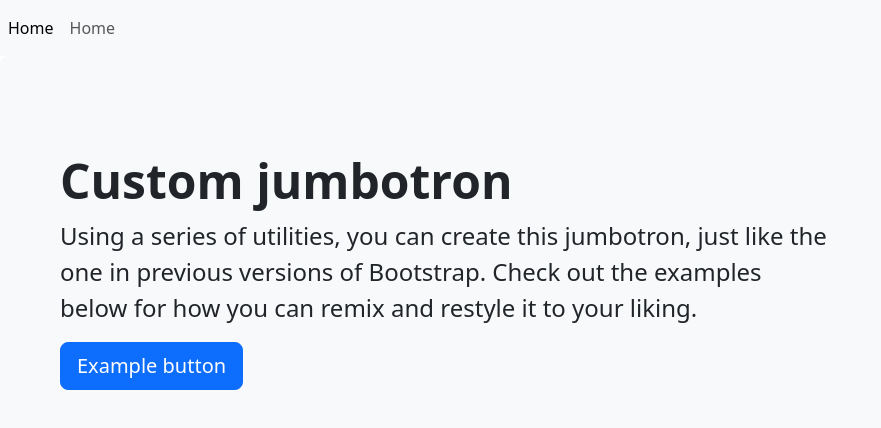
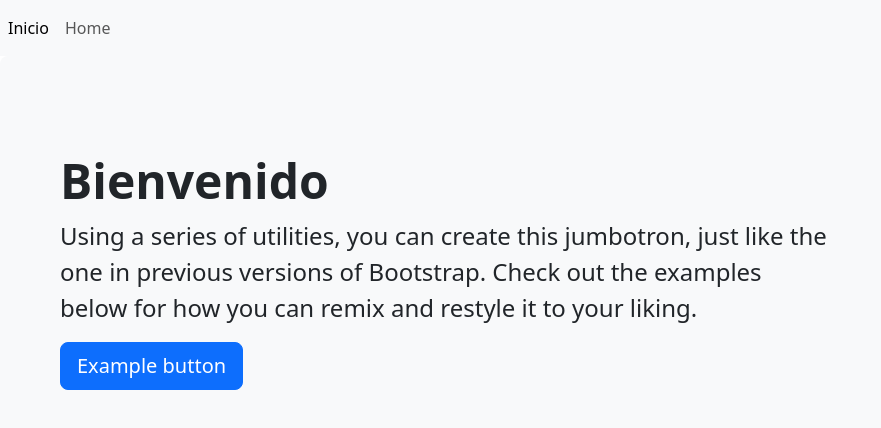
Before and after one commit to Sanhiscio/GIT_Pruebas, a plain HTML site: page index.html in a window 1280 px wide. Shown: the whole page, without its empty margins (0-881 px from the left). Drawn offline with nearby package versions, Linux system fonts and the light colour scheme.

Commit message:
Actualizar texto de navegación y encabezado en index.html

```diff
--- a/index.html
+++ b/index.html
@@ -22,7 +22,7 @@
         <nav class="navbar navbar-expand navbar-light bg-light">
             <div class="nav navbar-nav">
                 <a class="nav-item nav-link active" href="#" aria-current="page"
-                    >Home <span class="visually-hidden">(current)</span></a
+                    >Inicio <span class="visually-hidden">(current)</span></a
                 >
                 <a class="nav-item nav-link" href="#">Home</a>
             </div>
@@ -30,7 +30,7 @@
 
         <div class="p-5 mb-4 bg-light rounded-3">
             <div class="container-fluid py-5">
-                <h1 class="display-5 fw-bold">Custom jumbotron</h1>
+                <h1 class="display-5 fw-bold">Bienvenido</h1>
                 <p class="col-md-8 fs-4">
                     Using a series of utilities, you can create this jumbotron, just
                     like the one in previous versions of Bootstrap. Check out the
```
